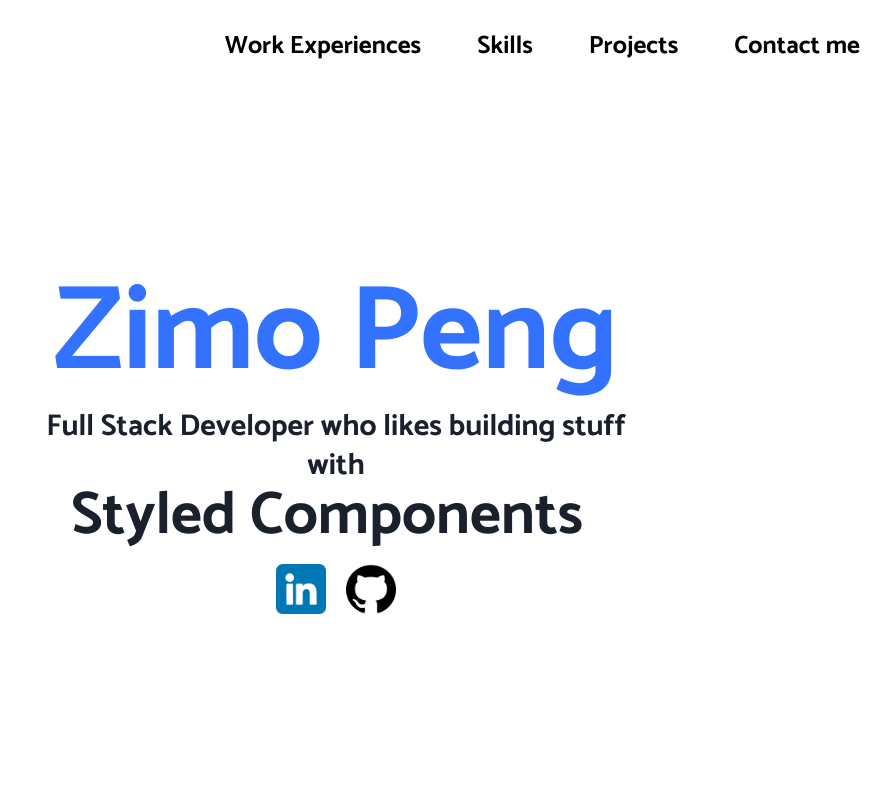
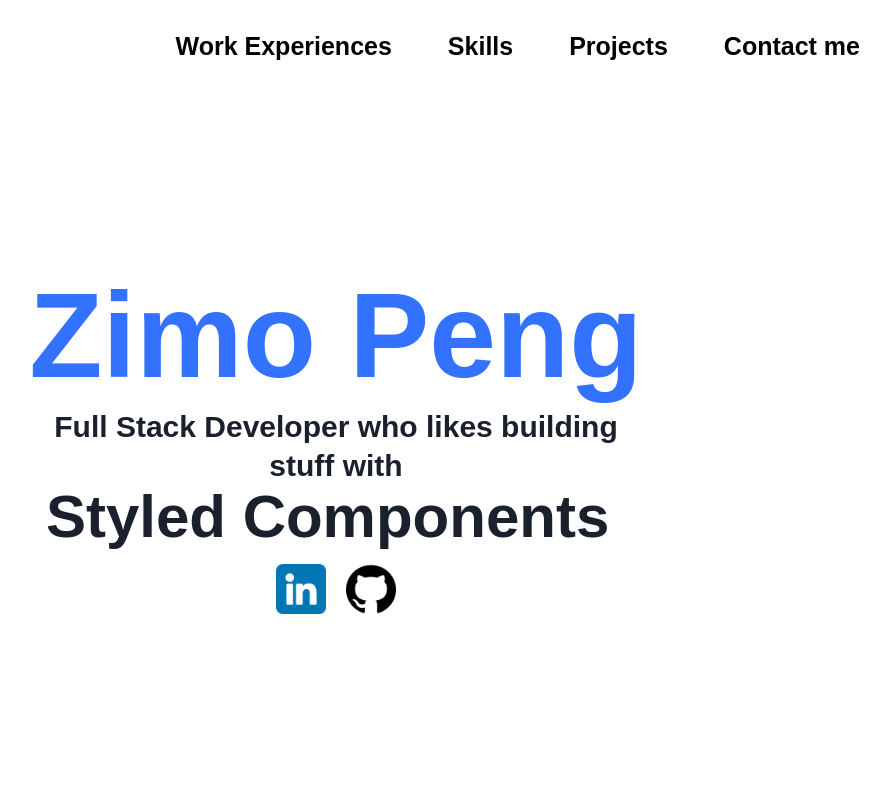
Before and after one commit to zimop/Portfolio-Zimo, a Next.js app in the folder my-app/: page / in a window 1280 px wide. Shown: the top 800 px of the page, without its empty margins (304-1195 px from the left). Built offline with nearby package versions, Linux system fonts and the light colour scheme.

Commit message:
font working

```diff
--- a/my-app/package.json
+++ b/my-app/package.json
@@ -9,7 +9,8 @@
     "lint": "next lint"
   },
   "dependencies": {
-    "next": "15.2.0",
+    "@fontsource-variable/catamaran": "^5.1.1",
+    "next": "^15.2.0",
     "react": "^19.0.0",
     "react-dom": "^19.0.0",
     "react-type-animation": "^3.2.0"
--- a/my-app/src/app/globals.css
+++ b/my-app/src/app/globals.css
@@ -5,6 +5,16 @@
   --font-sans: var(--font-geist-sans);
   --font-mono: var(--font-geist-mono);
 }
+
+@font-face {
+  font-family: 'CustomFont';
+  src: url('/fonts/customfont.woff2') format('woff2'),
+       url('/fonts/customfont.woff') format('woff'),
+       url('/fonts/customfont.ttf') format('truetype');
+  font-weight: normal;
+  font-style: normal;
+}
+
 
 :root {
   --background: #ffffff;
@@ -54,7 +64,7 @@ h3 {
 body {
   color: var(--foreground);
   background: var(--background);
-  font-family: var(--font-catamaran), sans-serif;
+  font-family: 'Catamaran Variable', sans-serif;
   overflow-x: hidden;
 }
 
@@ -81,7 +91,6 @@ body {
 .name{
   color: rgb(51, 113, 255);
   display: block;
-  font-family: Catamaran, sans-serif;
   font-size: 120px;
   font-weight: 900;
   height: 100px;
@@ -101,7 +110,6 @@ body {
 .subheading {
   color: rgb(26, 32, 44);
   display: block;
-  font-family: Catamaran, sans-serif;
   font-size: 30px;
   font-weight: 700;
   height: 117px;
--- a/my-app/src/app/layout.tsx
+++ b/my-app/src/app/layout.tsx
@@ -1,13 +1,6 @@
 import type { Metadata } from "next";
-import { Catamaran } from "next/font/google";
+import '@fontsource-variable/catamaran';
 import "./globals.css";
-
-const catamaran = Catamaran({
-  variable: "--font-catamaran", // Define a CSS variable for Catamaran
-  subsets: ["latin"],
-  weight: ["400", "700"], // Specify weights if needed
-  display: "swap",
-});
 
 export const metadata: Metadata = {
   title: "Create Next App",
@@ -22,7 +15,7 @@ export default function RootLayout({
   return (
     <html lang="en">
       <body
-        className={`${catamaran.variable} antialiased`}
+        className={`antialiased`}
       >
         {children}
       </body>
--- a/my-app/src/components/WorkExperiences/Work.tsx
+++ b/my-app/src/components/WorkExperiences/Work.tsx
@@ -3,25 +3,19 @@ import WorkCard from './WorkCard';
 const Work: React.FC = () => {
     const experiences = [
         {
-            background: "[#8039DD]",
+            background: "#8039DD",
             src: "/images/kulaa.svg",
             description: "Kulaa",
-            extrafrom: "",
-            extrato: "",
         },
         {
-            background: "[#653366]",
+            background: "#653366",
             src: "/images/acer.jpeg",
             description: "ACER",
-            extrafrom: "",
-            extrato: "",
         },
         {
-            background: "gradient-to-r",
+            background: "linear-gradient(to right, #4A9F36, #2972A4)",
             src: "/images/wehi.png",
             description: "I worked as Research Software Engineer in the Brain Cancer Department, helping researchers patch up their R software package after 2 years of inactivity.",
-            extrafrom: "from-[#4A9F36]",
-            extrato: "to-[#2972A4]",
         }
     ]
     return (
@@ -30,9 +24,9 @@ const Work: React.FC = () => {
                 <h1>Work Experiences</h1>
             </div>
             <div className = "grid grid-cols-3 flex justify-center items-center gap-y-[100px]">
-                {experiences.map(({background, src, description, extrafrom, extrato}, index) => (
+                {experiences.map(({background, src, description}, index) => (
                     <div key = {index} className = "w-full flex justify-center items-center">
-                        <WorkCard background = {background} src = {src} description = {description} extrafrom = {extrafrom} extrato = {extrato}/>
+                        <WorkCard background = {background} src = {src} description = {description}/>
                     </div>
                 ))}
             </div>
--- a/my-app/src/components/WorkExperiences/WorkCard.tsx
+++ b/my-app/src/components/WorkExperiences/WorkCard.tsx
@@ -7,10 +7,8 @@ interface CardProps {
     background: string;
     src: string;
     description: string;
-    extrafrom: string;
-    extrato: string;
   }
-const WorkCard: React.FC<CardProps> = ({background, src, description, extrafrom, extrato}) => {
+const WorkCard: React.FC<CardProps> = ({background, src, description}) => {
     const parentRef = useRef<HTMLDivElement | null>(null);
     const [translateY, setTranslateY] = useState(0);
     //const workplaces = ["/images/kulaa.jpeg", "images/acer.jpeg", "images/wehi.png"]
@@ -23,8 +21,14 @@ const WorkCard: React.FC<CardProps> = ({background, src, description, extrafrom,
       }, []);
 
     return (
-        <div className ="w-[500px] h-[600px] border-2 grid grid-rows-2 grid-rows-[0.30fr_0.70fr] rounded-lg">
-            <div ref = {parentRef} className = {`w-full h-full bg-${background} ${extrafrom} ${extrato} rounded-lg flex justify-center items-center`}>
+        <div className ="w-[500px] h-[600px] shadow-lg grid grid-rows-2 grid-rows-[0.30fr_0.70fr] rounded-lg">
+            <div ref = {parentRef}
+                className = {`w-full h-full rounded-lg flex justify-center items-center`}
+                style={
+                    background.startsWith("linear-gradient")
+                        ? { backgroundImage: background } // Apply as a gradient
+                        : { backgroundColor: background } // Apply as a solid color
+                }>
                 <div
                     className = "w-[150px] h-[150px] rounded-full shadow-lg bg-white"
                     style={{ transform: `translateY(${translateY}px)` }}
```
Also changed, not shown: 1 other file (tests, documents, lock files or other folders).
